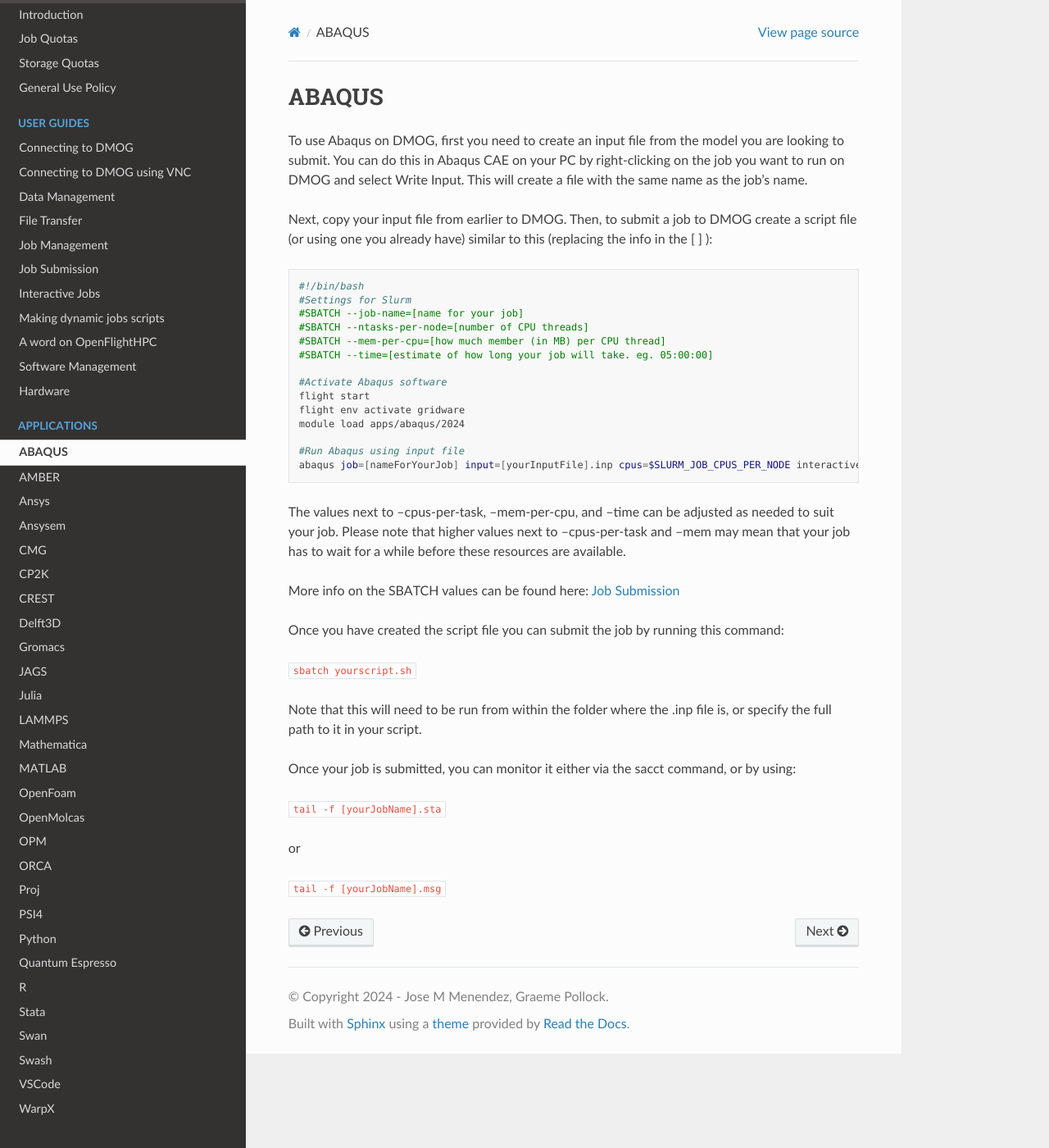
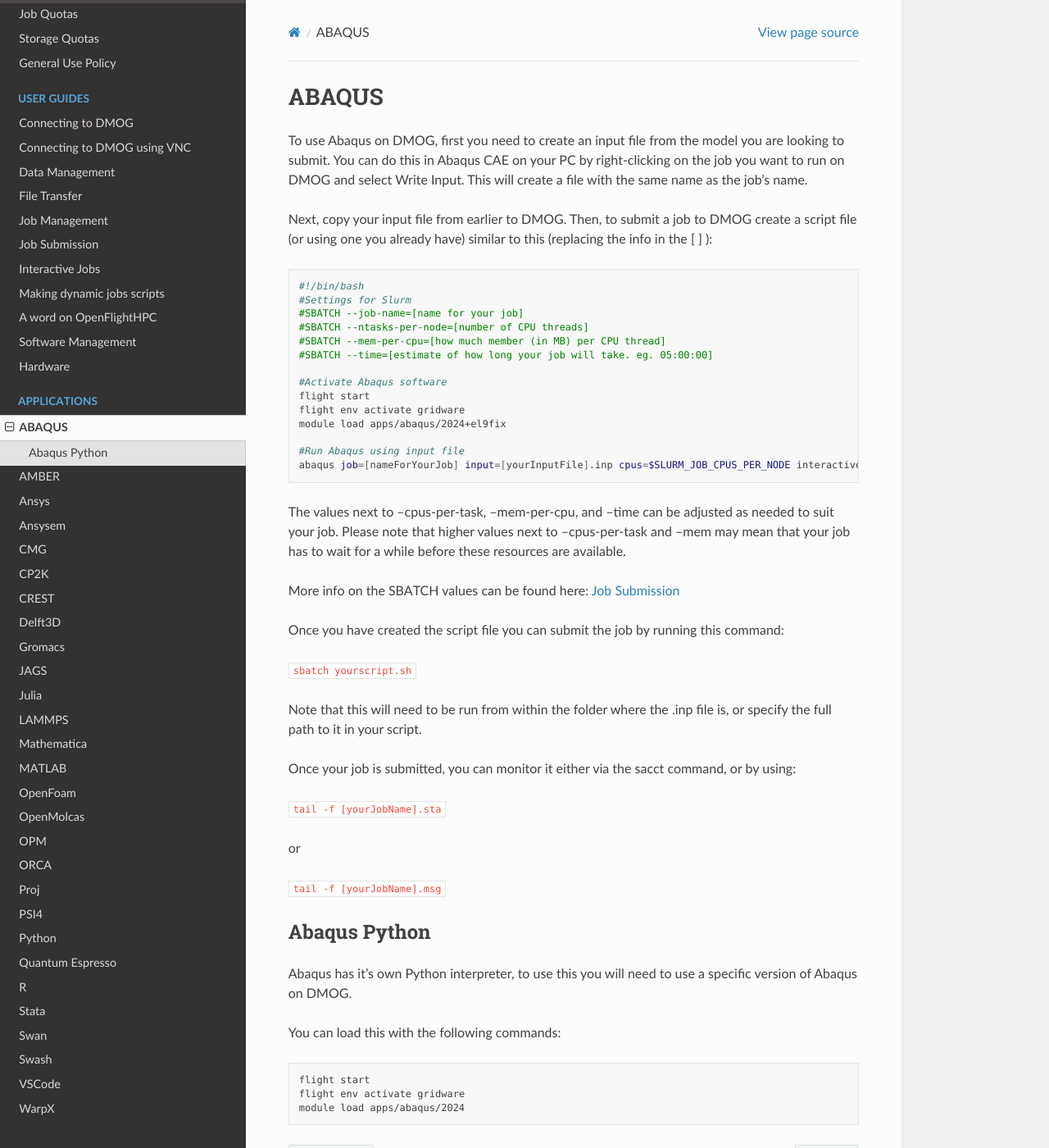
Before and after one commit to jm130/dmogdocs, a Sphinx documentation site: the page built from docs/source/applications/abaqus.rst, in a window 1280 px wide and 1400 px high. Shown: the whole window at 82% size. Built offline with Sphinx 7.4.7 and the Read the Docs theme 3.1.0, drawn with Linux system fonts in a browser that asks for light colours.

Commit message:
Update abaqus.rst

```diff
--- a/docs/source/applications/abaqus.rst
+++ b/docs/source/applications/abaqus.rst
@@ -18,7 +18,7 @@
   #Activate Abaqus software
   flight start
   flight env activate gridware
-  module load apps/abaqus/2024
+  module load apps/abaqus/2024+el9fix
 
   #Run Abaqus using input file
   abaqus job=[nameForYourJob] input=[yourInputFile].inp cpus=$SLURM_JOB_CPUS_PER_NODE interactive
@@ -41,3 +41,16 @@
 or
 
 ``tail -f [yourJobName].msg``
+
+
+Abaqus Python
+-------------
+Abaqus has it's own Python interpreter, to use this you will need to use a specific version of Abaqus on DMOG.
+
+You can load this with the following commands:
+
+.. code-block:: slurm
+
+  flight start
+  flight env activate gridware
+  module load apps/abaqus/2024
```
